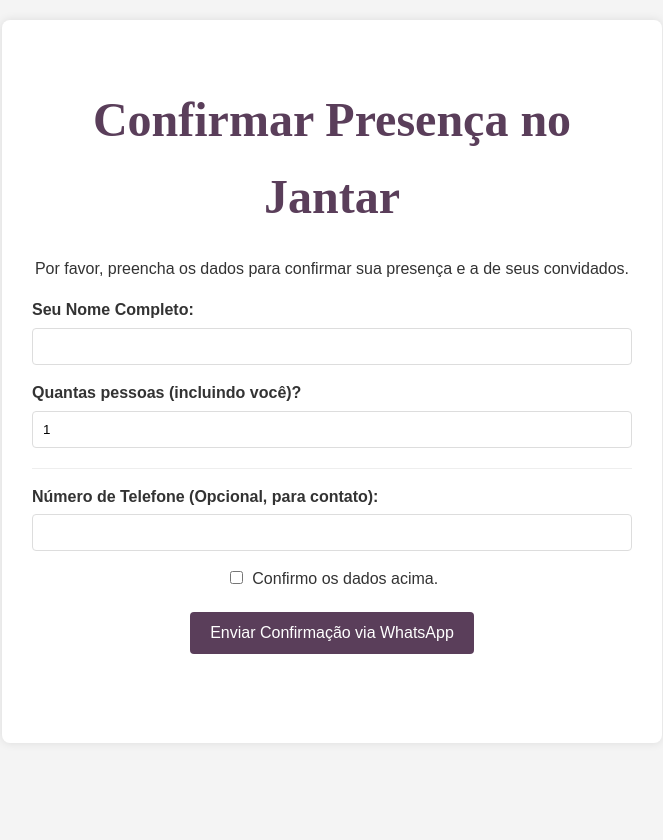
After one commit to Estevaoferreira/Estevaoferreira.github.io, a PHP site: the page made by estevao&rafaela/reserva.html in a window 1280 px wide. The commit adds this page. Shown: the whole page, without its empty margins (308-971 px from the left). Run offline with PHP 8.4, Linux system fonts and the light colour scheme.

Commit message:
merriage v4 - form

```diff
--- a/estevao&rafaela/index.html
+++ b/estevao&rafaela/index.html
@@ -84,7 +84,7 @@
                  <div class="map-container">
                      <iframe src="https://www.google.com/maps/embed?pb=!1m18!1m12!1m3!1d3668.423687914474!2d-46.89450582505812!3d-23.52009346331862!2m3!1f0!2f0!3f0!3m2!1i1024!2i768!4f13.1!3m3!1m2!1s0x94cf25d415d28c8d%3A0x1133fbe0191a49a3!2sGauch%C3%A3o%20Grill%20e%20Pizza!5e0!3m2!1spt-BR!2sbr!4v1719251398274!5m2!1spt-BR!2sbr" width="100%" height="300" style="border:0;" allowfullscreen="" loading="lazy" referrerpolicy="no-referrer-when-downgrade"></iframe>
                  </div>
-                <a href="URL_PARA_RESERVAS_RESTAURANTE" class="btn" target="_blank">Fazer Reserva no Restaurante</a>
+                <a href="reserva.html" class="btn" target="_blank">Fazer Reserva no Restaurante</a>
             </div>
 
              <div class="detail-block">
--- /dev/null
+++ b/estevao&rafaela/reserva.html
@@ -0,0 +1,172 @@
+<!DOCTYPE html>
+<html lang="pt-BR">
+<head>
+    <meta charset="UTF-8">
+    <meta name="viewport" content="width=device-width, initial-scale=1.0">
+    <title>Confirmar Presença - Jantar</title>
+    <link rel="stylesheet" href="style.css"> <!-- Link para o seu arquivo CSS -->
+    <style>
+        /* Estilos básicos para o formulário, pode mover para style.css */
+        body {
+            font-family: Arial, sans-serif;
+            line-height: 1.6;
+            margin: 0;
+            padding: 20px;
+            background-color: #f4f4f4;
+            color: #333;
+            display: flex;
+            justify-content: center;
+            align-items: flex-start; /* Alinha ao topo */
+            min-height: 100vh;
+        }
+
+        .container {
+            background: #fff;
+            padding: 30px;
+            border-radius: 8px;
+            box-shadow: 0 0 10px rgba(0, 0, 0, 0.1);
+            max-width: 600px;
+            width: 100%;
+            text-align: center;
+        }
+
+        h1 {
+            color: #5a3e5a; /* Cor que combine com o tema */
+            margin-bottom: 20px;
+        }
+
+        .form-group {
+            margin-bottom: 15px;
+            text-align: left;
+        }
+
+        .form-group label {
+            display: block;
+            margin-bottom: 5px;
+            font-weight: bold;
+        }
+
+        .form-group input[type="text"],
+        .form-group input[type="number"],
+        .form-group input[type="email"],
+        .form-group input[type="tel"] {
+            width: 100%;
+            padding: 10px;
+            border: 1px solid #ddd;
+            border-radius: 4px;
+            box-sizing: border-box; /* Inclui padding e borda no tamanho total */
+        }
+
+         .form-group input[type="number"] {
+             /* Remover setas do input number em alguns navegadores */
+            -moz-appearance: textfield;
+         }
+         .form-group input[type="number"]::-webkit-outer-spin-button,
+         .form-group input[type="number"]::-webkit-inner-spin-button {
+             -webkit-appearance: none;
+             margin: 0;
+         }
+
+
+        .form-group input[type="checkbox"] {
+            margin-right: 5px;
+        }
+
+        button {
+            background-color: #5a3e5a; /* Cor principal */
+            color: white;
+            padding: 12px 20px;
+            border: none;
+            border-radius: 4px;
+            cursor: pointer;
+            font-size: 16px;
+            transition: background-color 0.3s ease;
+        }
+
+        button:hover {
+            background-color: #7a5e7a; /* Cor mais clara no hover */
+        }
+
+        button:disabled {
+            background-color: #ccc;
+            cursor: not-allowed;
+        }
+
+        .form-message {
+            margin-top: 20px;
+            padding: 10px;
+            border-radius: 4px;
+            text-align: center;
+        }
+
+        .form-message.success {
+            background-color: #d4edda;
+            color: #155724;
+            border: 1px solid #c3e6cb;
+        }
+
+        .form-message.error {
+            background-color: #f8d7da;
+            color: #721c24;
+            border: 1px solid #f5c6cb;
+        }
+
+        .form-message.warning {
+             background-color: #fff3cd;
+             color: #856404;
+             border: 1px solid #ffeeba;
+        }
+
+        #convidados-nomes-container {
+            margin-top: 20px;
+            padding-top: 15px;
+            border-top: 1px solid #eee;
+        }
+
+         #convidados-nomes-container .form-group {
+             margin-bottom: 10px; /* Menos espaço entre campos de convidados */
+         }
+
+    </style>
+</head>
+<body>
+    <div class="container">
+        <h1>Confirmar Presença no Jantar</h1>
+        <p>Por favor, preencha os dados para confirmar sua presença e a de seus convidados.</p>
+
+        <form id="jantar-reservation-form">
+            <div class="form-group">
+                <label for="nome_principal">Seu Nome Completo:</label>
+                <input type="text" id="nome_principal" name="nome_principal" required>
+            </div>
+
+            <div class="form-group">
+                <label for="quantidade">Quantas pessoas (incluindo você)?</label>
+                <input type="number" id="quantidade" name="quantidade" min="1" value="1" required>
+            </div>
+
+            <!-- Este div será preenchido dinamicamente com campos para nomes de convidados -->
+            <div id="convidados-nomes-container">
+                <!-- Campos para convidados adicionais serão adicionados aqui pelo JS -->
+            </div>
+
+            <div class="form-group">
+                <label for="telefone">Número de Telefone (Opcional, para contato):</label>
+                <input type="tel" id="telefone" name="telefone">
+            </div>
+
+            <div class="form-group" style="text-align: center;">
+                 <input type="checkbox" id="confirmacao" name="confirmacao" required>
+                 <label for="confirmacao" style="display: inline-block; font-weight: normal;">Confirmo os dados acima.</label>
+            </div>
+
+
+            <button type="submit">Enviar Confirmação via WhatsApp</button>
+
+            <div id="form-message" class="form-message"></div>
+        </form>
+    </div>
+
+    <script src="reserva.js"></script> <!-- Link para o seu arquivo JavaScript -->
+</body>
+</html>
```
Also changed, not shown: estevao&rafaela/bd.sql (added, +78 -0 lines), estevao&rafaela/reserva.js (added, +156 -0 lines), estevao&rafaela/style.css (+158 -0 lines).
